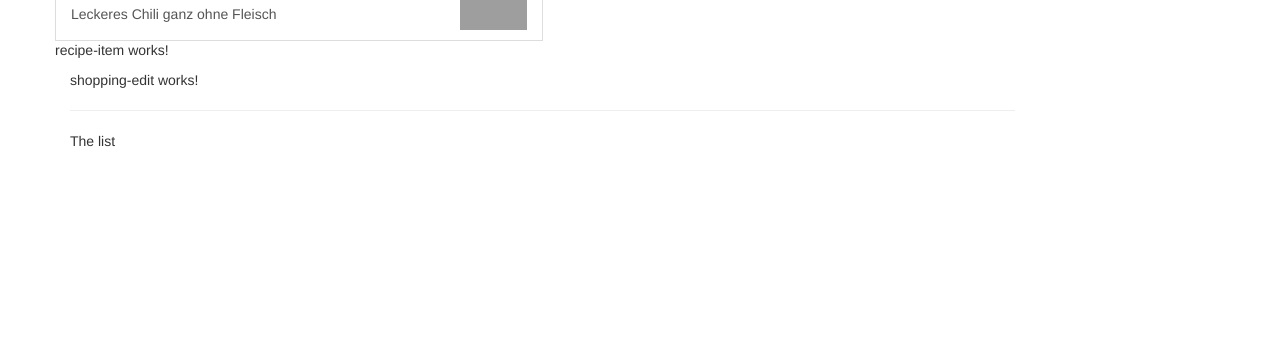
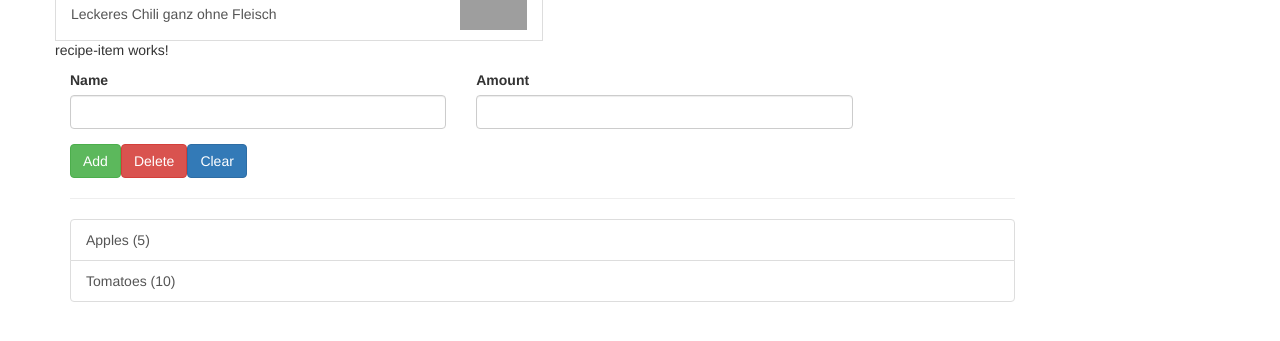
Before and after one commit to sven-olding/recipe-book, an Angular app: page / in a window 1280 px wide. Shown: the part 249-590 px from the top of the page. Built offline with nearby package versions, Linux system fonts and the light colour scheme; grey boxes are pictures that could not be loaded.

Commit message:
first implementation of shopping list component

```diff
--- a/src/app/shopping-list/shopping-edit/shopping-edit.component.html
+++ b/src/app/shopping-list/shopping-edit/shopping-edit.component.html
@@ -1 +1,23 @@
-<p>shopping-edit works!</p>
+<div class="row">
+  <div class="col-xs-12">
+    <form>
+      <div class="row">
+        <div class="col-sm-5 form-group">
+          <label for="name">Name</label>
+          <input type="text" id="name" class="form-control" />
+        </div>
+        <div class="col-sm-5 form-group">
+          <label for="amount">Amount</label>
+          <input type="number" id="amount" class="form-control" />
+        </div>
+      </div>
+      <div class="row">
+        <div class="col-xs-12">
+          <button class="btn btn-success">Add</button>
+          <button class="btn btn-danger">Delete</button>
+          <button class="btn btn-primary">Clear</button>
+        </div>
+      </div>
+    </form>
+  </div>
+</div>
--- a/src/app/shopping-list/shopping-list.component.html
+++ b/src/app/shopping-list/shopping-list.component.html
@@ -2,6 +2,14 @@
   <div class="col-xs-10">
     <app-shopping-edit></app-shopping-edit>
     <hr />
-    The list
+    <ul class="list-group">
+      <a
+        href="#"
+        class="list-group-item"
+        *ngFor="let ingredient of ingredients"
+      >
+        {{ ingredient.name }} ({{ ingredient.amount }})
+      </a>
+    </ul>
   </div>
 </div>
```
